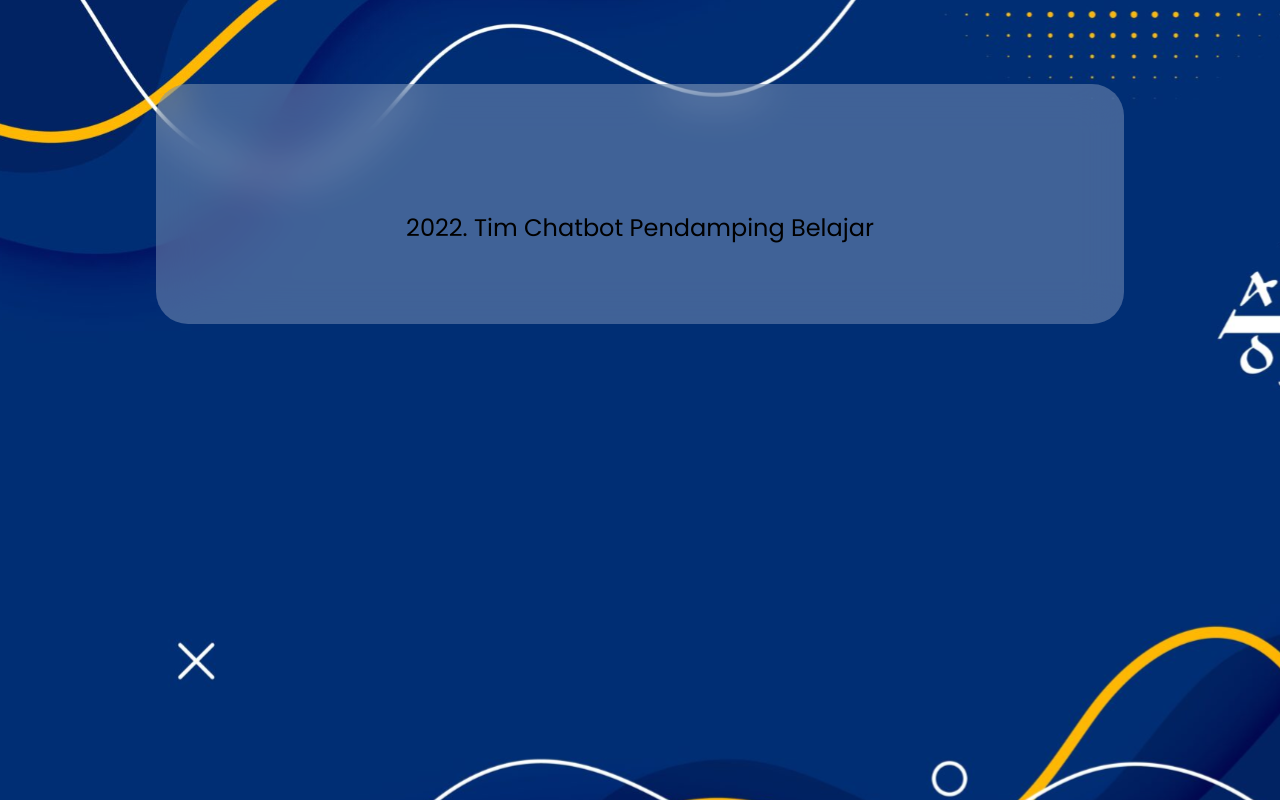
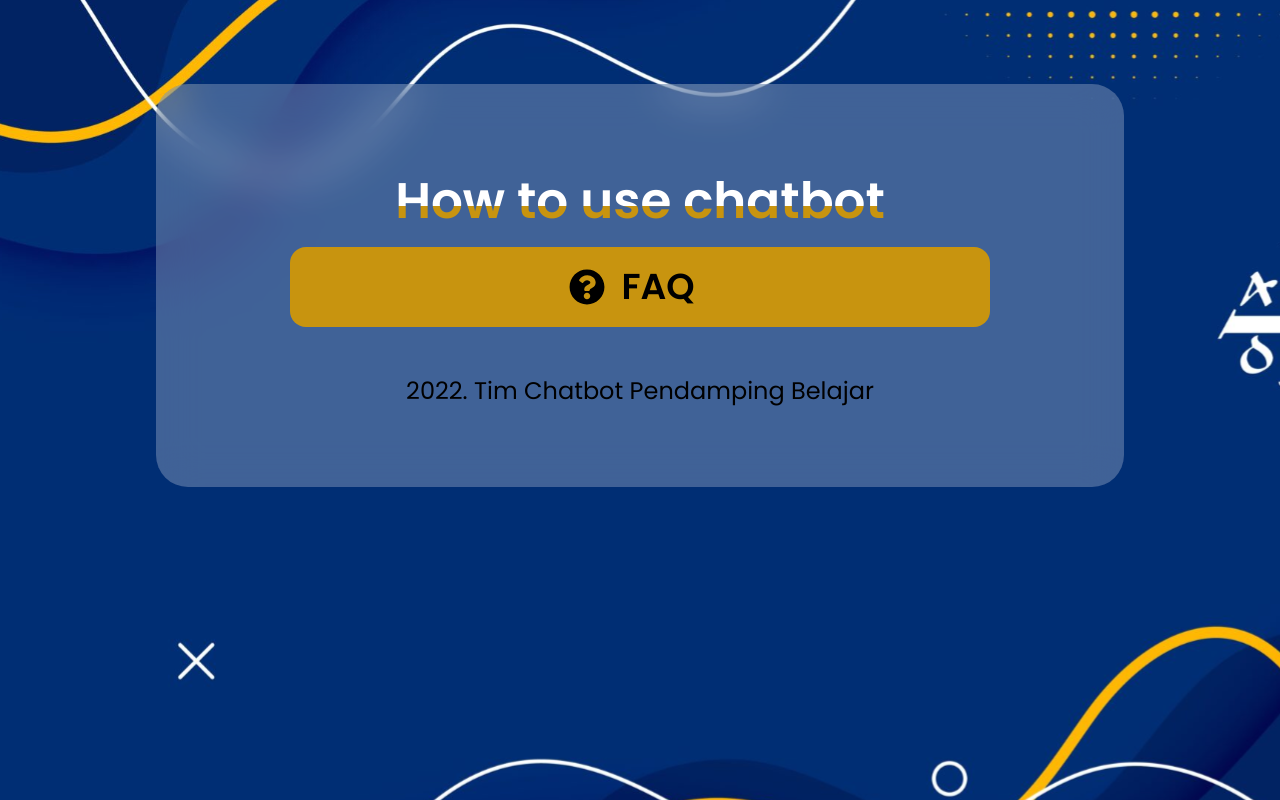
Before and after one commit to naufalHaidar12342/nextjs-rasa-chatbot, a Next.js app: page /help in a window 1280 px wide. Built offline with nearby package versions, Linux system fonts and the light colour scheme.

Commit message:
add empty FAQ page, add button to help.jsx page

```diff
--- a/pages/choose-topic.jsx
+++ b/pages/choose-topic.jsx
@@ -3,7 +3,7 @@ import Link from "next/link";
 import Layout from "../components/Layout";
 import TopicsList from "../data/list-of-topics.json";
 import { MdOutlineKeyboardBackspace } from "react-icons/md";
-export default function ChooseTopic(second) {
+export default function ChooseTopic() {
 	return (
 		<Layout title="Choose topic">
 			<style jsx>{`
@@ -69,9 +69,9 @@ export default function ChooseTopic(second) {
 								href={"/"}
 								className="rounded-2xl w-[700px] h-20 flex justify-center items-center bg-darkerYellow"
 							>
-								<div className="text-6xl flex justify-center ">
-									<MdOutlineKeyboardBackspace className="mr-3" />
-									<h5>Back to home</h5>
+								<div className="text-5xl flex justify-center ">
+									<MdOutlineKeyboardBackspace className="text-5xl" />
+									<h5 className="px-4">Back to home</h5>
 								</div>
 							</Link>
 						</m.div>
--- /dev/null
+++ b/pages/faq.jsx
@@ -0,0 +1,5 @@
+import Layout from "../components/Layout";
+
+export default function FAQ() {
+	return <Layout title="Frequently Asked Question"></Layout>;
+}
--- a/pages/help.jsx
+++ b/pages/help.jsx
@@ -1,9 +1,42 @@
+import { motion } from "framer-motion";
+import Link from "next/link";
 import Layout from "../components/Layout";
-
+import { FaQuestionCircle } from "react-icons/fa";
 export default function Help() {
 	return (
 		<Layout title="Help page">
-			<div></div>
+			<style jsx>{`
+				.linear-gradient-text {
+					background: -webkit-linear-gradient(
+						-90deg,
+						#ffffff 55.92%,
+						#c8940f 20%
+					);
+					-webkit-background-clip: text;
+					-webkit-text-fill-color: transparent;
+				}
+			`}</style>
+			<motion.div
+				className="flex flex-col items-center"
+				animate={{ opacity: 1, scale: 1 }}
+				initial={{ opacity: 0, scale: 0.5 }}
+				transition={{ duration: 0.8, delay: 0.5, ease: [0, 0.71, 0.2, 1.01] }}
+			>
+				<h2
+					className="text-[50px] font-medium linear-gradient-text"
+					style={{ fontWeight: 600 }}
+				>
+					How to use chatbot
+				</h2>
+				<Link href={"/faq"} className="pt-2">
+					<div className="rounded-2xl w-[700px] h-20 flex justify-center items-center bg-darkerYellow">
+						<FaQuestionCircle className="text-4xl" />
+						<h4 className="text-4xl px-4" style={{ fontWeight: 600 }}>
+							FAQ
+						</h4>
+					</div>
+				</Link>
+			</motion.div>
 		</Layout>
 	);
 }
```
